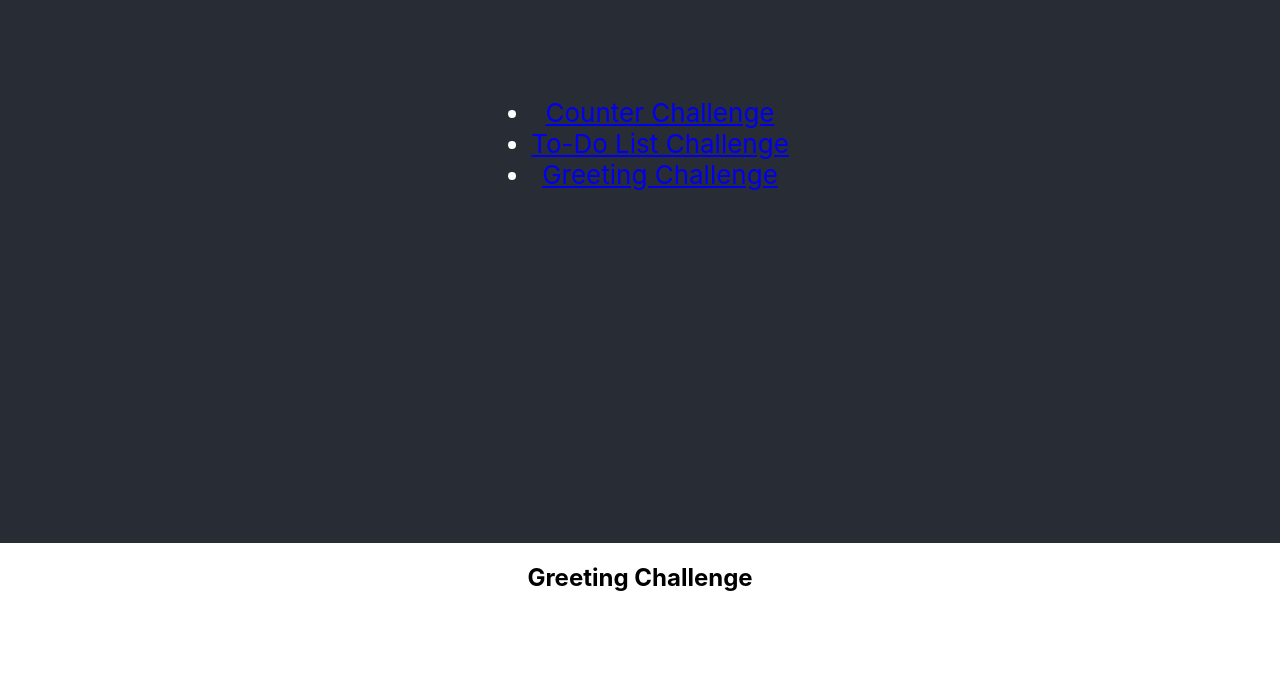
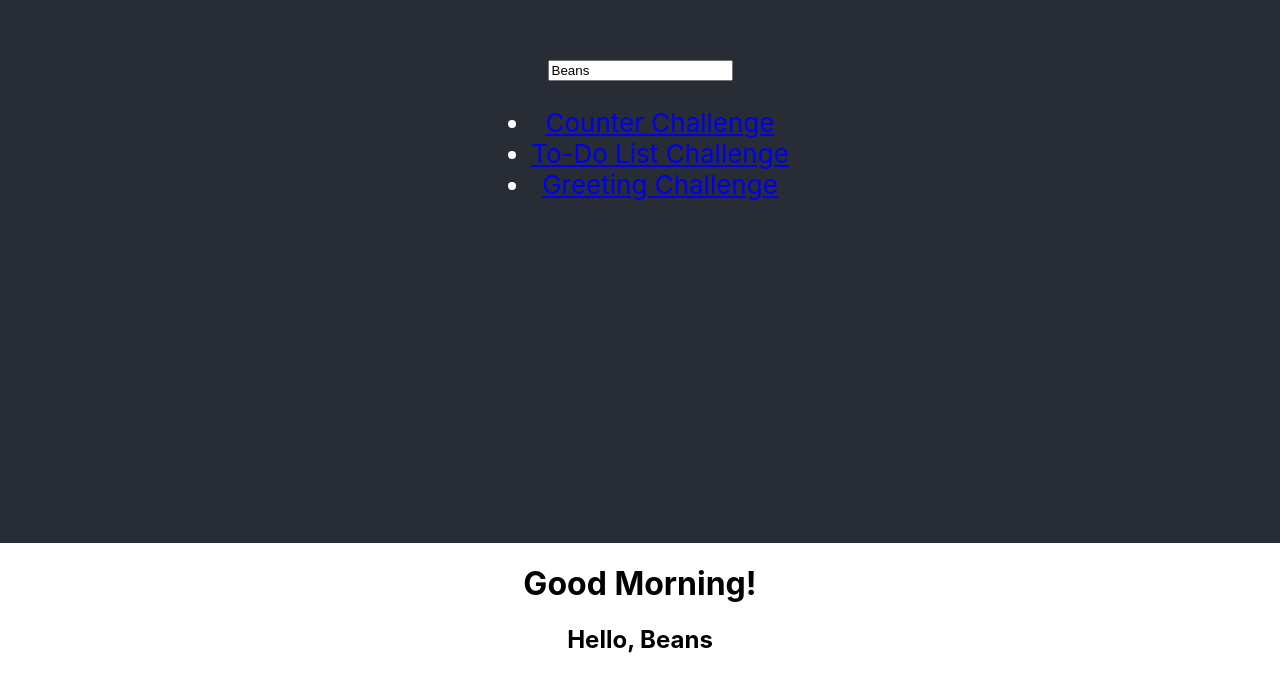
Before and after one commit to KLaw47/React-Gnosis, a React (Create React App) app: page /greeting in a window 1280 px wide. Shown: the part 257-931 px from the top of the page. Before the commit the page ends 869 px from the top, so only its background shows below. Built offline with nearby package versions, Linux system fonts and the light colour scheme.

Commit message:
added some greeting stuff.

```diff
--- a/src/App.js
+++ b/src/App.js
@@ -3,6 +3,7 @@ import { Route, Routes, Link } from 'react-router-dom';
 import Counter from './components/Counter';
 import TodoList from './components/TodoList';
 import Greeting from './components/Greeting';
+import { useState } from 'react';
 
 function Home() {
   return (
@@ -14,9 +15,16 @@ function Home() {
 }
 
 function App() {
+  const [name, setName] = useState("Beans");
+
   return (
     <div className="App">
     <header className="App-header">
+      <input
+        type="text"
+        value={name}
+        onChange={(e) => setName(e.target.value)}
+      />
 
       <nav>
         <ul>
@@ -31,7 +39,7 @@ function App() {
       <Route path="/" element={<Home />} />
       <Route path="/counter" element={<Counter />} />
       <Route path="/todo" element={<TodoList />} />
-      <Route path="/greeting" element={<Greeting />} />
+      <Route path="/greeting" element={<Greeting name={name}/>} />
     </Routes>
 
   </div>
--- a/src/components/Greeting.js
+++ b/src/components/Greeting.js
@@ -1,6 +1,31 @@
-// Greeting.js
-function Greeting() {
-  return <h2>Greeting Challenge</h2>;
-}
+// greeting component accepts a 'name' prop and displays a greeting message. The message should be "Hello, name" if a name is provided, or "Hello" if no name is provided. The name should be capitalized, regardless of how it is passed in. For example, if the name is "brian", the message should be "Hello, Brian".
+function Greeting({ name }) {
+  // time based greeting functionality
+  const time = new Date().getHours();
+  if (time < 12) {
+    return (
+      <div>
+        <h1>Good Morning!</h1>
+        {/* here we are using an or conditional. if the input is empty, the value is falsy, thus the conditional renders guest */}
+        <h2>Hello, {name || "Guest"}</h2>
+      </div>
+    );
+  } else if (time < 18) {
+    return (
+      <div>
+        <h1>Good Afternoon!</h1>
+        <h2>Hello, {name || "Guest"}</h2>
+      </div>
+    );
+  } else {
+    return (
+      <div>
+        <h1>Good Evening!</h1>
+        {/* here we are using a nullish coalescing operator. if the input is null or undefined, the value is falsy, thus the conditional renders guest but the empty string is passed through. */}
+        <h2>Hello, {name ?? "Guest"}</h2>
+      </div>
+    );
+  }
+};
 
 export default Greeting;
```
